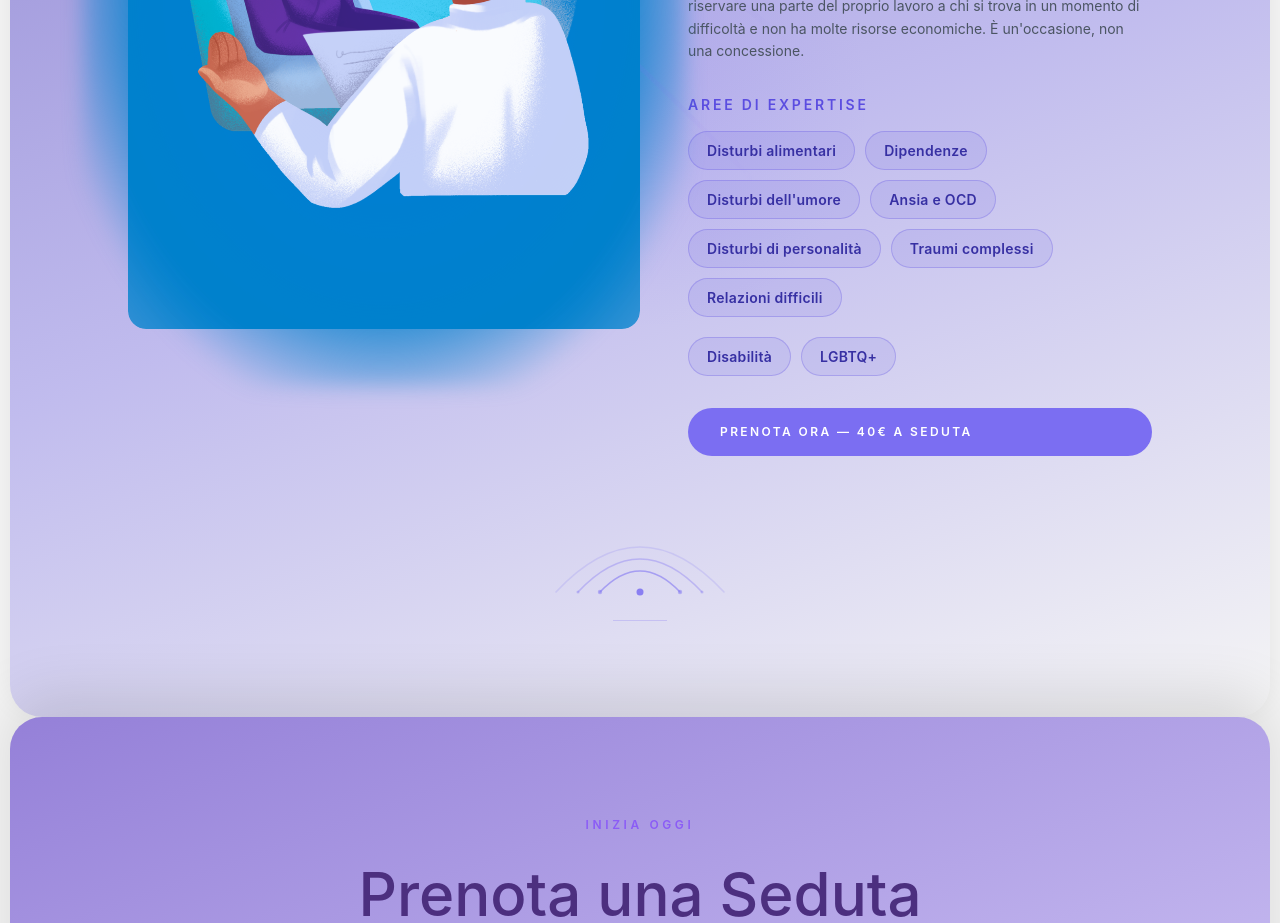
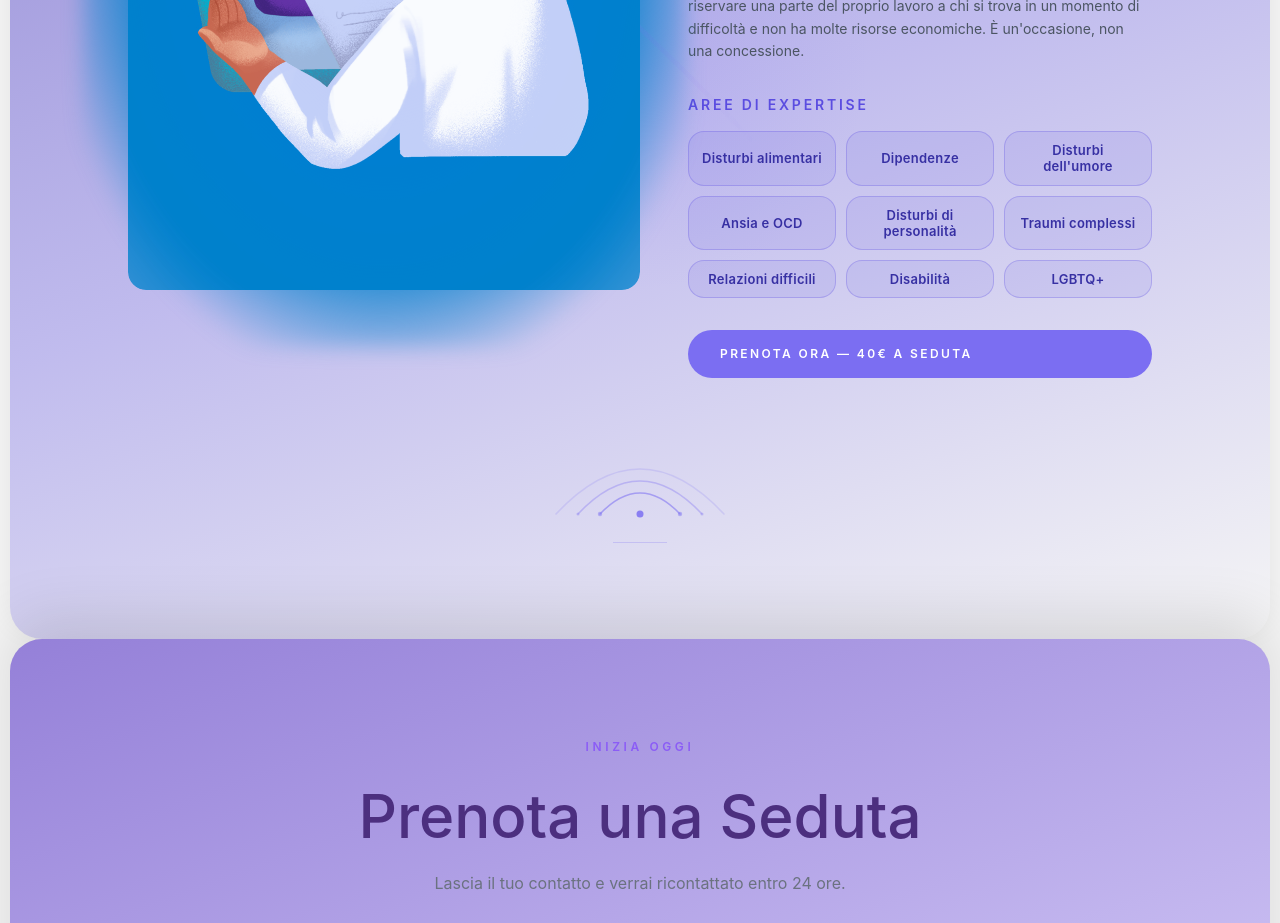
Before and after one commit to TheEmilz/psicodinamica-sociale, a React (Vite) app: page / in a window 1280 px wide. Shown: the part 3280-4203 px from the top of the page. Built offline with nearby package versions, Linux system fonts and the light colour scheme.

Commit message:
Team: aree di expertise in griglia 3x3 uniforme

```diff
--- a/src/App.jsx
+++ b/src/App.jsx
@@ -1,4 +1,4 @@
-import { useState, Fragment } from 'react'
+import { useState } from 'react'
 import { motion } from 'framer-motion'
 import { Link } from 'react-router-dom'
 import Header from './components/Header'
@@ -567,12 +567,9 @@ export default function App() {
             </motion.p>
             <motion.div variants={itemSpring} className="w-full mb-4 md:mb-8">
               <p className="text-sm font-semibold tracking-[0.2em] uppercase mb-4" style={{ color: '#5b4de0' }}>Aree di expertise</p>
-              <div className="flex flex-wrap gap-2.5">
+              <div style={{ display: 'grid', gridTemplateColumns: 'repeat(3, 1fr)', gap: '10px' }}>
                 {["Disturbi alimentari", "Dipendenze", "Disturbi dell'umore", "Ansia e OCD", "Disturbi di personalità", "Traumi complessi", "Relazioni difficili", "Disabilità", "LGBTQ+"].map(area => (
-                  <Fragment key={area}>
-                    {area === "Disabilità" && <div style={{ flexBasis: '100%', height: 0 }} aria-hidden="true" />}
-                    <span style={{ fontSize: '14px', fontWeight: 600, letterSpacing: '0.02em', padding: '8px 18px', borderRadius: '22px', background: 'rgba(91,77,224,0.10)', border: '1px solid rgba(91,77,224,0.28)', color: '#3730a3' }}>{area}</span>
-                  </Fragment>
+                  <span key={area} style={{ display: 'flex', alignItems: 'center', justifyContent: 'center', textAlign: 'center', fontSize: '13px', fontWeight: 600, letterSpacing: '0.02em', lineHeight: 1.25, padding: '10px 12px', borderRadius: '16px', background: 'rgba(91,77,224,0.10)', border: '1px solid rgba(91,77,224,0.28)', color: '#3730a3' }}>{area}</span>
                 ))}
               </div>
             </motion.div>
```
